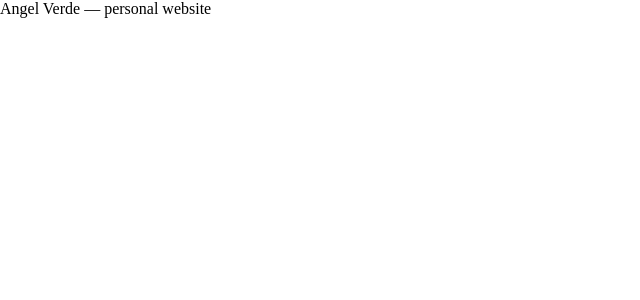
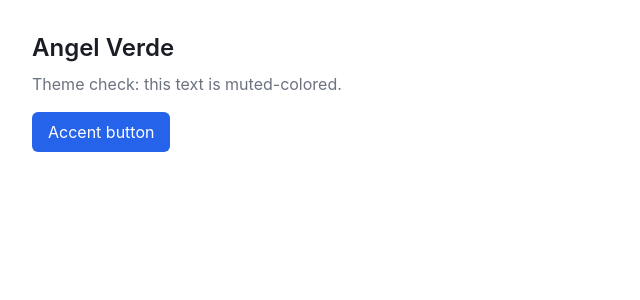
Before and after one commit to paka249/angel_verde_salas_personal, a React (Vite) app: page / in a window 1280 px wide. Shown: the top 300 px of the page, without its empty margins (0-640 px from the left). Built offline with nearby package versions, Linux system fonts and the light colour scheme.

Commit message:
feat: add Tailwind v4 with a 5-token color system

```diff
--- a/package.json
+++ b/package.json
@@ -13,9 +13,11 @@
     "react-dom": "^18.3.1"
   },
   "devDependencies": {
+    "@tailwindcss/vite": "^4.3.3",
     "@types/react": "^18.3.3",
     "@types/react-dom": "^18.3.0",
     "@vitejs/plugin-react": "^4.3.1",
+    "tailwindcss": "^4.3.3",
     "typescript": "^5.5.3",
     "vite": "^5.4.0"
   }
--- a/src/App.tsx
+++ b/src/App.tsx
@@ -1,5 +1,13 @@
 function App() {
-  return <div>Angel Verde — personal website</div>
+  return (
+    <div className="min-h-screen bg-bg p-8 text-text">
+      <h1 className="text-2xl font-semibold">Angel Verde</h1>
+      <p className="mt-2 text-muted">Theme check: this text is muted-colored.</p>
+      <button className="mt-4 rounded-md bg-accent px-4 py-2 text-bg">
+        Accent button
+      </button>
+    </div>
+  )
 }
 
 export default App
--- a/src/index.css
+++ b/src/index.css
@@ -1,3 +1,6 @@
+@import "tailwindcss";
+@import "./styles/theme.css";
+
 * {
   box-sizing: border-box;
 }
--- /dev/null
+++ b/src/styles/theme.css
@@ -0,0 +1,7 @@
+@theme {
+  --color-bg: #ffffff;
+  --color-surface: #f4f5f7;
+  --color-text: #1a1d23;
+  --color-muted: #6b7280;
+  --color-accent: #2563eb;
+}
--- a/vite.config.ts
+++ b/vite.config.ts
@@ -1,6 +1,7 @@
 import { defineConfig } from 'vite'
 import react from '@vitejs/plugin-react'
+import tailwindcss from '@tailwindcss/vite'
 
 export default defineConfig({
-  plugins: [react()],
+  plugins: [react(), tailwindcss()],
 })
```
Also changed, not shown: 1 other file (tests, documents, lock files or other folders).
